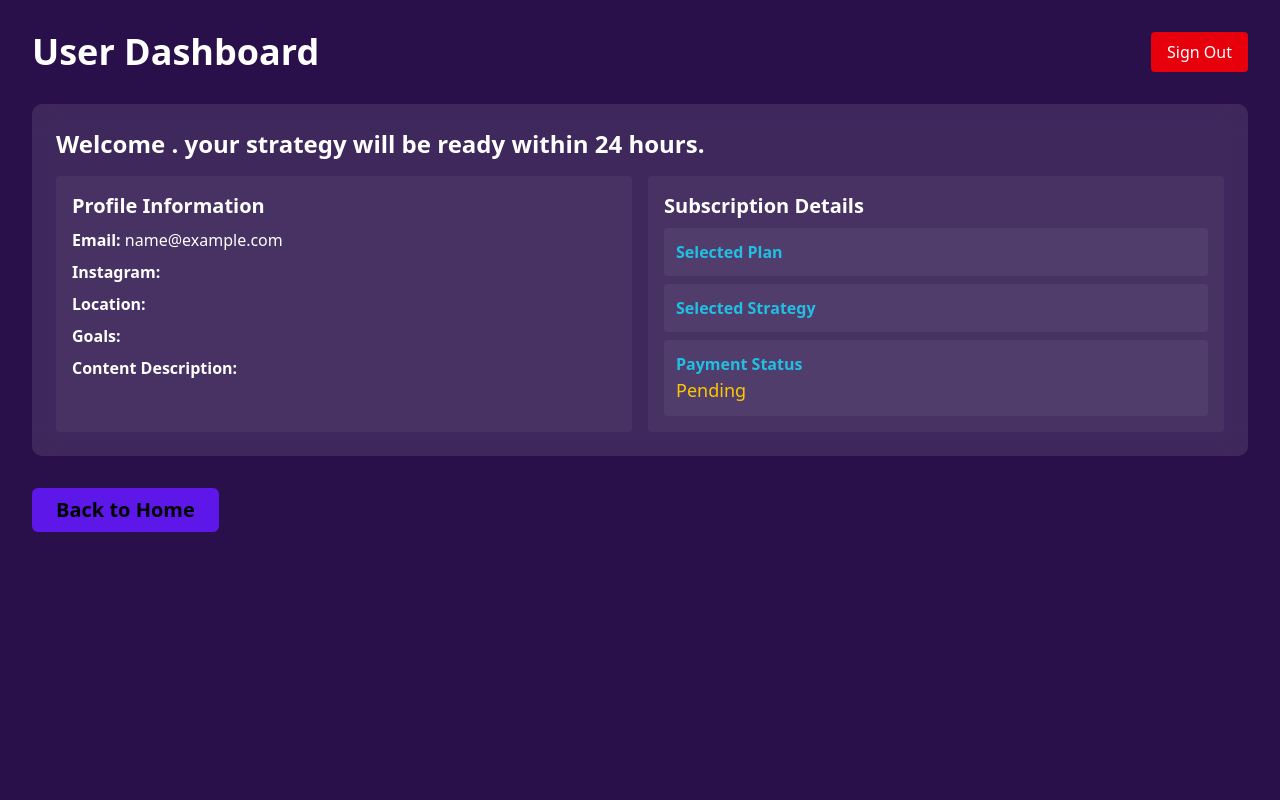
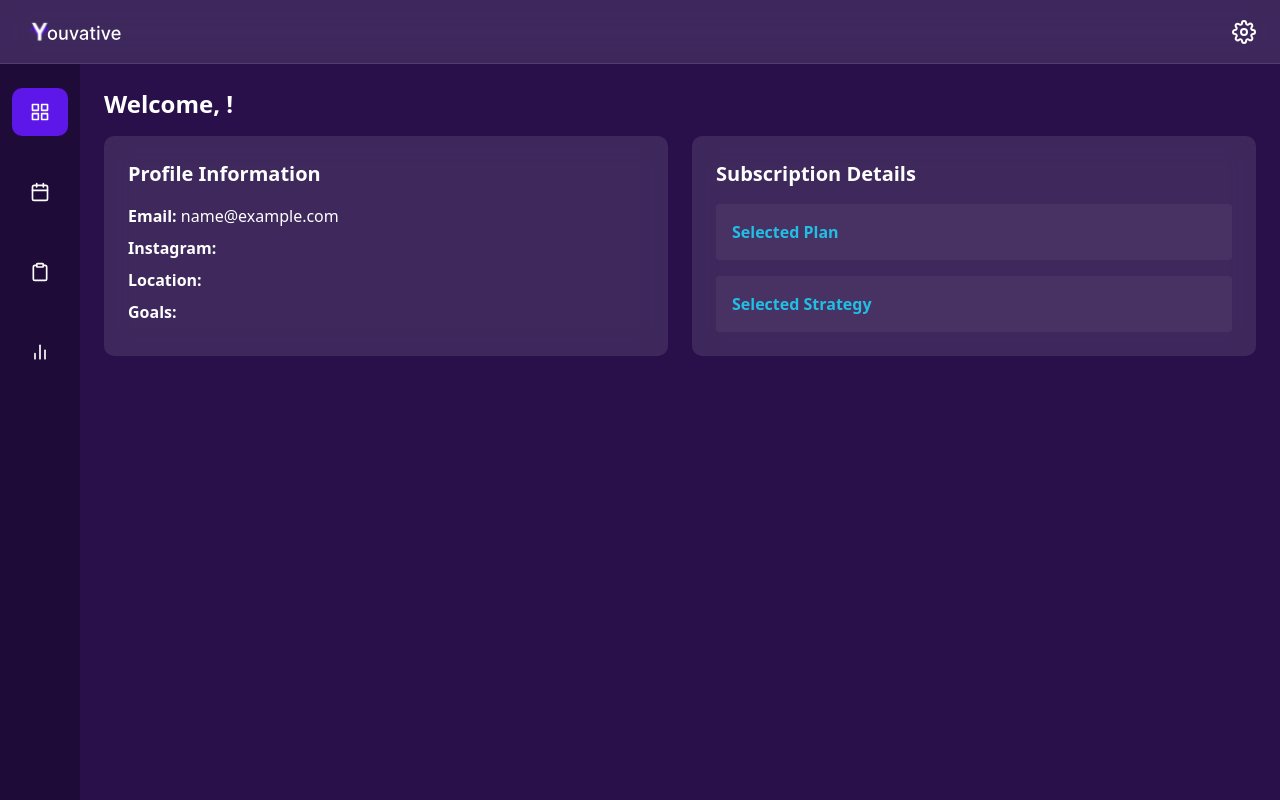
Before and after one commit to rankobinu/Youvative, a React (Vite) app: page /userinterface in a window 1280 px wide. Both pictures are taken after typing "name@example.com", "Sample123" into the empty fields and a click on the button "Login". Built offline with nearby package versions, Linux system fonts and the light colour scheme.

Commit message:
The Sign up process is done

```diff
--- a/src/pages/UserInterface/UserInterface.jsx
+++ b/src/pages/UserInterface/UserInterface.jsx
@@ -1,13 +1,17 @@
-import { useEffect } from 'react';
+import { useEffect, useState } from 'react';
 import { useSelector, useDispatch } from 'react-redux';
 import { setPageTitle } from "../../utils/pageTitle";
 import { Link as RouterLink, useNavigate } from 'react-router-dom';
 import { clearUserData } from '../../store/slices/userSlice';
+import logoBlack from "../../assets/svg/logo.svg";
+import { FiSettings, FiCalendar, FiClipboard, FiBarChart2, FiGrid } from 'react-icons/fi';
 
 function UserInterface() {
   const navigate = useNavigate();
   const dispatch = useDispatch();
   const userData = useSelector((state) => state.user);
+  const [activeTab, setActiveTab] = useState('dashboard');
+  const [isExpanded, setIsExpanded] = useState(false);
 
   useEffect(() => {
     setPageTitle('Dashboard');
@@ -22,75 +26,139 @@ function UserInterface() {
     navigate('/login');
   };
 
+  const renderContent = () => {
+    switch(activeTab) {
+      case 'dashboard':
+        return <DashboardContent userData={userData} />;
+      case 'calendar':
+        return <div>Calendar Content</div>;
+      case 'tasks':
+        return <div>Task Tracker Content</div>;
+      case 'performance':
+        return <div>Performance Analytics Content</div>;
+      default:
+        return <DashboardContent userData={userData} />;
+    }
+  };
+
   return (
-    <div className="bg-[#29104A] w-full min-h-screen p-8 text-white">
-      <div className="flex justify-between items-center mb-8">
-        <h1 className="text-4xl font-bold">User Dashboard</h1>
-        <button
-          onClick={handleSignOut}
-          className="bg-red-600 hover:bg-red-700 text-white py-2 px-4 rounded transition-colors duration-300"
-        >
-          Sign Out
-        </button>
+    <div className="flex flex-col h-screen bg-[#29104A]">
+      {/* Navbar - Moved to top */}
+      <div className="h-16 bg-white/10 backdrop-blur-md flex items-center justify-between px-6 border-b border-white/10">
+        <img src={logoBlack} alt="Logo" className="h-8" />
+
+        <div className="flex items-center space-x-4">
+          <span className="text-white">
+            {userData.userName || localStorage.getItem('userName')}
+          </span>
+          <button className="text-white hover:text-[#5D17E9] transition-colors">
+            <FiSettings size={24} />
+          </button>
+        </div>
       </div>
 
-      <div className="bg-white/10 backdrop-blur-md p-6 rounded-lg mb-8">
-        <h2 className="text-2xl font-semibold mb-4">
-          Welcome  {userData.userName || localStorage.getItem('userName')}. your strategy will be ready within 24 hours.
-        </h2>
+      {/* Main content area with sidebar */}
+      <div className="flex flex-1 overflow-hidden">
+        {/* Sidebar */}
+        <div
+          className={`${
+            isExpanded ? 'w-64' : 'w-20'
+          } bg-[#1F0B38] text-white py-6 px-3 transition-all duration-300 ease-in-out hover:w-64`}
+          onMouseEnter={() => setIsExpanded(true)}
+          onMouseLeave={() => setIsExpanded(false)}
+        >
+          <div className="space-y-8">
+            <button
+              onClick={() => setActiveTab('dashboard')}
+              className={`flex items-center w-full p-3 rounded-lg transition-colors ${
+                activeTab === 'dashboard' ? 'bg-[#5D17E9] text-white' : 'hover:bg-[#5D17E9]/20'
+              }`}
+            >
+              <FiGrid size={20} className={`${isExpanded ? 'mr-3' : 'mx-auto'}`} />
+              <span className={`${isExpanded ? 'opacity-100 w-auto' : 'opacity-0 w-0'} transition-all duration-300 whitespace-nowrap`}>
+                Dashboard
+              </span>
+            </button>
 
-        <div className="grid grid-cols-1 md:grid-cols-2 gap-4">
-          <div className="bg-white/5 p-4 rounded">
-            <h3 className="text-xl font-semibold mb-2">Profile Information</h3>
-            <p className="mb-2">
-              <span className="font-semibold">Email:</span> {userData.email || localStorage.getItem('userEmail')}
-            </p>
-            <p className="mb-2">
-              <span className="font-semibold">Instagram:</span> {userData.instagram || localStorage.getItem('userInsta')}
-            </p>
-            <p className="mb-2">
-              <span className="font-semibold">Location:</span> {userData.location || localStorage.getItem('userLocation')}
-            </p>
-            <p className="mb-2">
-              <span className="font-semibold">Goals:</span> {userData.goals || localStorage.getItem('userGoals')}
-            </p>
-            <p className="mb-2">
-              <span className="font-semibold">Content Description:</span> {userData.description || localStorage.getItem('userDescription')}
-            </p>
+            <button
+              onClick={() => setActiveTab('calendar')}
+              className={`flex items-center w-full p-3 rounded-lg transition-colors ${
+                activeTab === 'calendar' ? 'bg-[#5D17E9] text-white' : 'hover:bg-[#5D17E9]/20'
+              }`}
+            >
+              <FiCalendar size={20} className={`${isExpanded ? 'mr-3' : 'mx-auto'}`} />
+              <span className={`${isExpanded ? 'opacity-100 w-auto' : 'opacity-0 w-0'} transition-all duration-300 whitespace-nowrap`}>
+                Calendar
+              </span>
+            </button>
+
+            <button
+              onClick={() => setActiveTab('tasks')}
+              className={`flex items-center w-full p-3 rounded-lg transition-colors ${
+                activeTab === 'tasks' ? 'bg-[#5D17E9] text-white' : 'hover:bg-[#5D17E9]/20'
+              }`}
+            >
+              <FiClipboard size={20} className={`${isExpanded ? 'mr-3' : 'mx-auto'}`} />
+              <span className={`${isExpanded ? 'opacity-100 w-auto' : 'opacity-0 w-0'} transition-all duration-300 whitespace-nowrap`}>
+                Task Tracker
+              </span>
+            </button>
+
+            <button
+              onClick={() => setActiveTab('performance')}
+              className={`flex items-center w-full p-3 rounded-lg transition-colors ${
+                activeTab === 'performance' ? 'bg-[#5D17E9] text-white' : 'hover:bg-[#5D17E9]/20'
+              }`}
+            >
+              <FiBarChart2 size={20} className={`${isExpanded ? 'mr-3' : 'mx-auto'}`} />
+              <span className={`${isExpanded ? 'opacity-100 w-auto' : 'opacity-0 w-0'} transition-all duration-300 whitespace-nowrap`}>
+                Performance Analytics
+              </span>
+            </button>
           </div>
+        </div>
 
-          <div className="bg-white/5 p-4 rounded">
-            <h3 className="text-xl font-semibold mb-2">Subscription Details</h3>
-            <div className="space-y-2">
-              <div className="bg-white/5 p-3 rounded">
-                <p className="font-semibold text-[#21BFE4]">Selected Plan</p>
-                <p className="text-lg">{userData.planTitle || localStorage.getItem('userPlanTitle')}</p>
-              </div>
-              <div className="bg-white/5 p-3 rounded">
-                <p className="font-semibold text-[#21BFE4]">Selected Strategy</p>
-                <p className="text-lg">{userData.strategyTitle || localStorage.getItem('userStrategyTitle')}</p>
-              </div>
-              <div className="bg-white/5 p-3 rounded">
-                <p className="font-semibold text-[#21BFE4]">Payment Status</p>
-                <p className="text-lg">
-                  {localStorage.getItem('paymentCompleted') === 'true' ? (
-                    <span className="text-green-400">Active</span>
-                  ) : (
-                    <span className="text-yellow-400">Pending</span>
-                  )}
-                </p>
-              </div>
+        {/* Page Content */}
+        <div className="flex-1 overflow-auto p-6">
+          {renderContent()}
+        </div>
+      </div>
+    </div>
+  );
+}
+
+// Dashboard Content Component
+function DashboardContent({ userData }) {
+  return (
+    <div className="space-y-6">
+      <h2 className="text-2xl font-semibold text-white mb-4">
+        Welcome, {userData.userName || localStorage.getItem('userName')}!
+      </h2>
+
+      <div className="grid grid-cols-1 md:grid-cols-2 gap-6">
+        <div className="bg-white/10 backdrop-blur-md p-6 rounded-lg">
+          <h3 className="text-xl font-semibold mb-4 text-white">Profile Information</h3>
+          <div className="space-y-2 text-white">
+            <p><span className="font-semibold">Email:</span> {userData.email || localStorage.getItem('userEmail')}</p>
+            <p><span className="font-semibold">Instagram:</span> {userData.instagram || localStorage.getItem('userInsta')}</p>
+            <p><span className="font-semibold">Location:</span> {userData.location || localStorage.getItem('userLocation')}</p>
+            <p><span className="font-semibold">Goals:</span> {userData.goals || localStorage.getItem('userGoals')}</p>
+          </div>
+        </div>
+
+        <div className="bg-white/10 backdrop-blur-md p-6 rounded-lg">
+          <h3 className="text-xl font-semibold mb-4 text-white">Subscription Details</h3>
+          <div className="space-y-4">
+            <div className="bg-white/5 p-4 rounded">
+              <p className="text-[#21BFE4] font-semibold">Selected Plan</p>
+              <p className="text-white">{userData.planTitle || localStorage.getItem('userPlanTitle')}</p>
+            </div>
+            <div className="bg-white/5 p-4 rounded">
+              <p className="text-[#21BFE4] font-semibold">Selected Strategy</p>
+              <p className="text-white">{userData.strategyTitle || localStorage.getItem('userStrategyTitle')}</p>
             </div>
           </div>
         </div>
-      </div>
-
-      <div className="mt-8">
-        <RouterLink to="/homepage">
-          <button className="bg-[#5D17E9] text-xl text-black rounded-sm py-2 px-6 font-bold transition-transform hover:scale-105 duration-300 cursor-pointer">
-            Back to Home
-          </button>
-        </RouterLink>
       </div>
     </div>
   );
```
